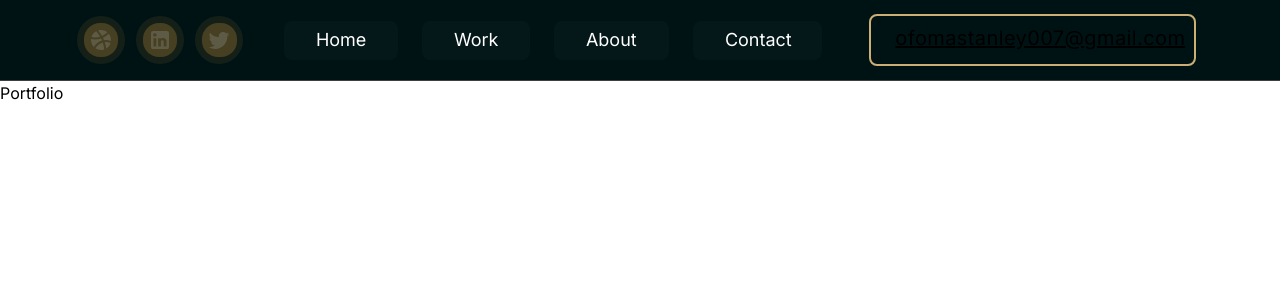
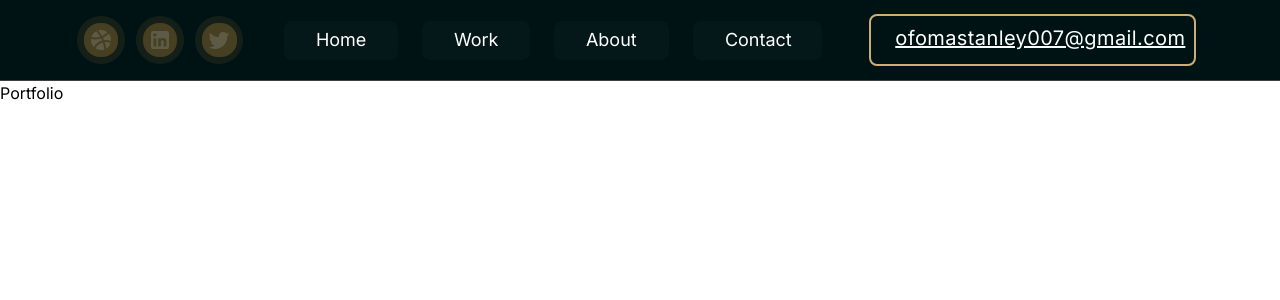
Before and after one commit to Maxwell011/portfolio-design, a Next.js app: page / in a window 1280 px wide. Shown: the top 300 px of the page. Built offline with nearby package versions, Linux system fonts and the light colour scheme.

Commit message:
Update email text color in Nav component

```diff
--- a/src/app/components/Nav.tsx
+++ b/src/app/components/Nav.tsx
@@ -43,7 +43,7 @@ const Nav = () => {
         </div>
 
         <div className="h-[52px] w-[327px] px-6 py-2.5 rounded-lg border-2 border-solid border-[#CDAF75]">
-          <h2 className=" text-xl font-normal leading-[normal] tracking-[0.4px] underline">
+          <h2 className=" text-xl font-normal leading-[normal] tracking-[0.4px] underline text-[#fff]">
             ofomastanley007@gmail.com
           </h2>
         </div>
```
